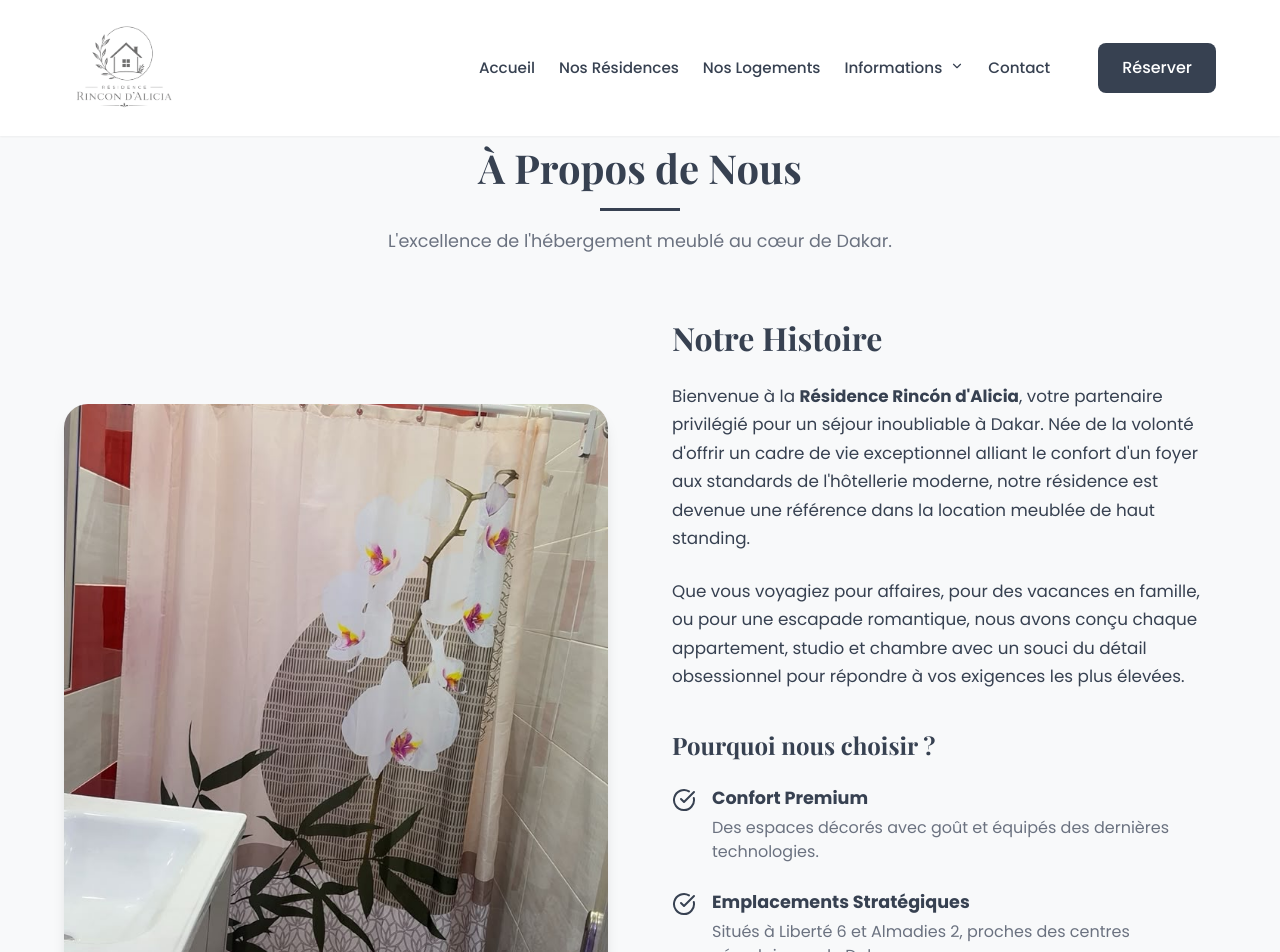
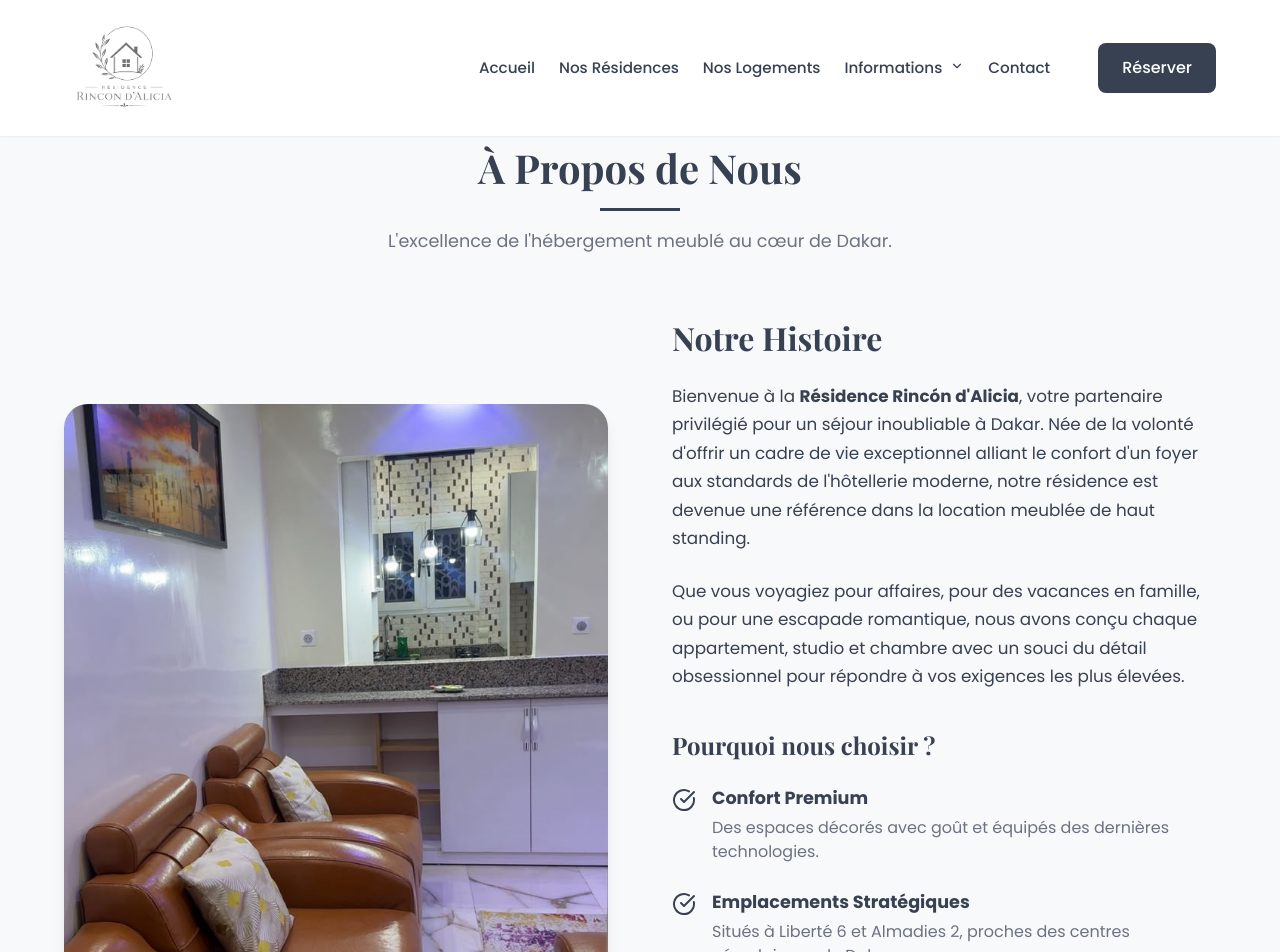
Before and after one commit to phata82/rincondalicia, a Next.js app: page /a-propos in a window 1280 px wide. Shown: the top 952 px of the page. Built offline with nearby package versions, Linux system fonts and the light colour scheme; a web font is replaced by a local one.

Commit message:
style: update image on About page

```diff
--- a/src/app/a-propos/page.js
+++ b/src/app/a-propos/page.js
@@ -24,7 +24,7 @@ export default function About() {
           <div className={styles.imageSection}>
             <div className={styles.imageWrapper}>
               <Image
-                src="/images/residence-2/Appartement%20F3/WhatsApp%20Image%202026-07-10%20at%2018.36.48%20(5).jpeg"
+                src="/images/residence-2/studio%203/WhatsApp%20Image%202026-07-10%20at%2018.17.47%20(1).jpeg"
                 alt="Intérieur Résidence Rincón d'Alicia"
                 fill
                 className={styles.image}
```
